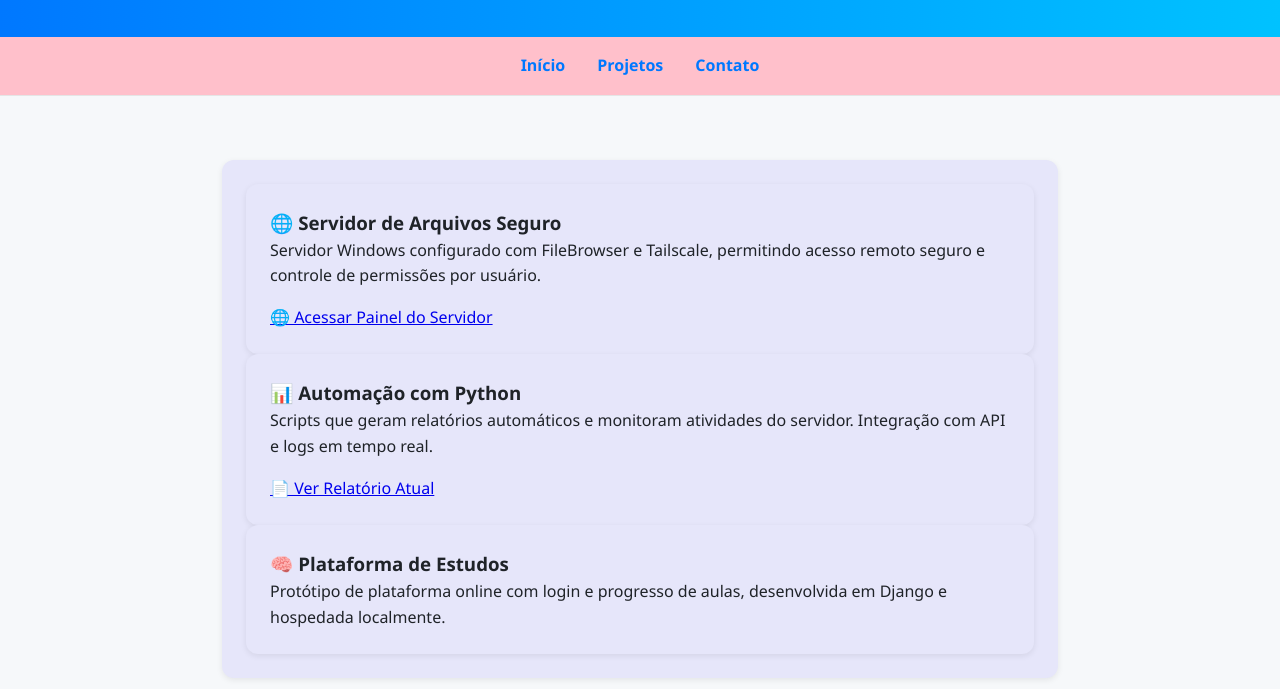
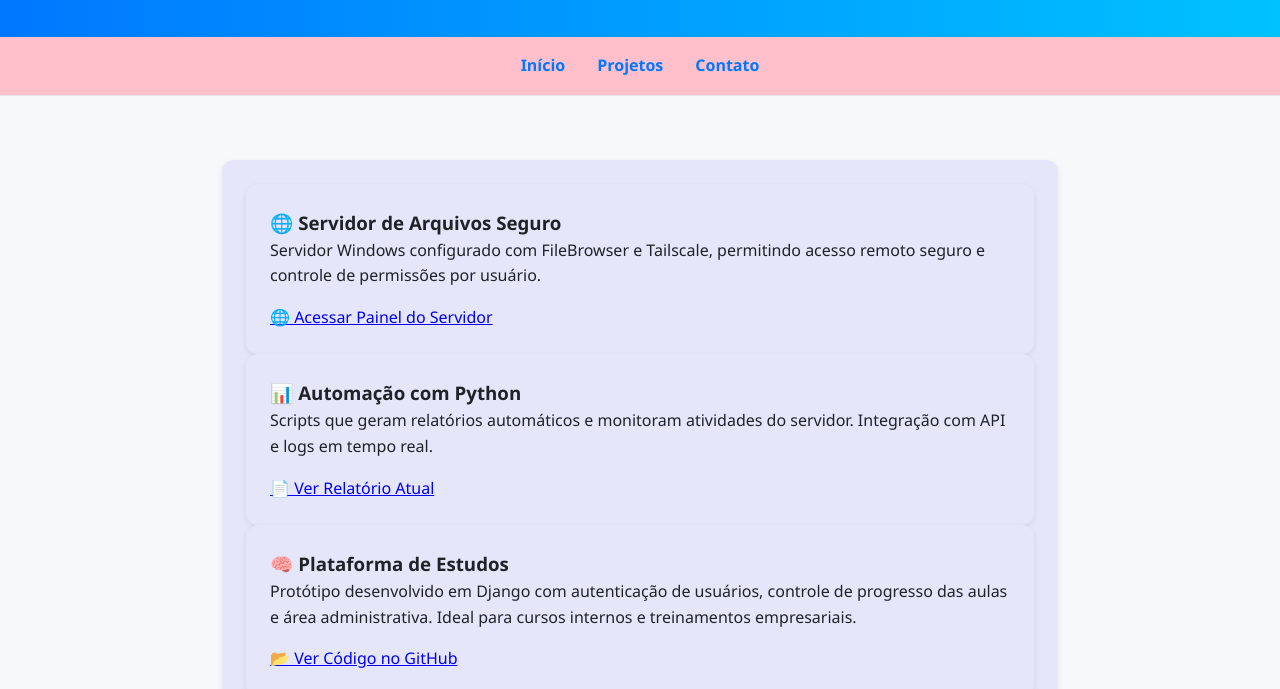
Before and after one commit to ronegoes/portifolio, a plain HTML site: page projetos.html in a window 1280 px wide. Shown: the part 263-952 px from the top of the page. Drawn offline with Linux system fonts and the light colour scheme.

Commit message:
Atualização do site - descrição do que mudou

```diff
--- a/projetos.html
+++ b/projetos.html
@@ -39,11 +39,16 @@
 			</a>
 					</div>
 
-      <div class="card">
-        <h3>🧠 Plataforma de Estudos</h3>
-        <p>Protótipo de plataforma online com login e progresso de aulas, desenvolvida em Django e hospedada localmente.</p>
-      </div>
-    </div>
+     <div class="card">
+	  <h3>🧠 Plataforma de Estudos</h3>
+	  <p>Protótipo desenvolvido em Django com autenticação de usuários,
+	  controle de progresso das aulas e área administrativa.
+	  Ideal para cursos internos e treinamentos empresariais.</p>
+	  <a class="btn" href="https://github.com/ronegoes/plataforma-estudos" target="_blank">
+		📂 Ver Código no GitHub
+	  </a>
+	</div>
+
   </section>
 
   <footer>
```
